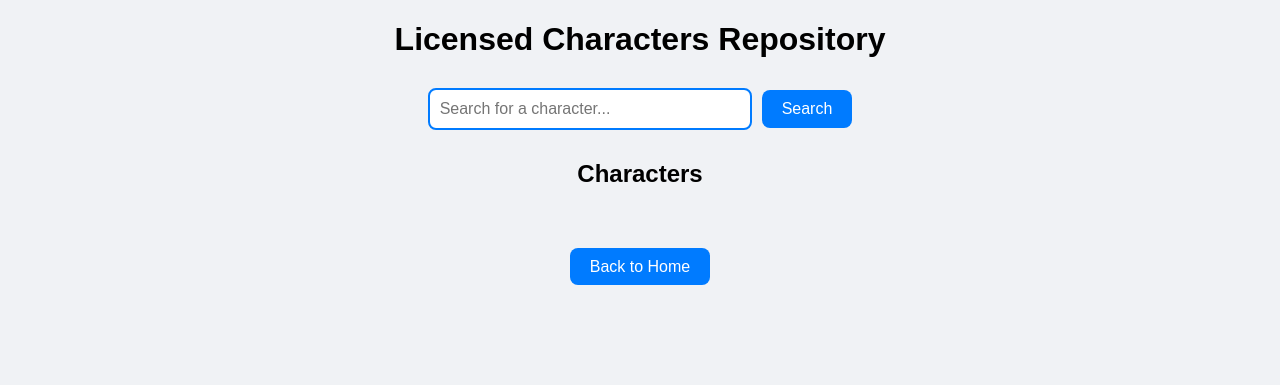
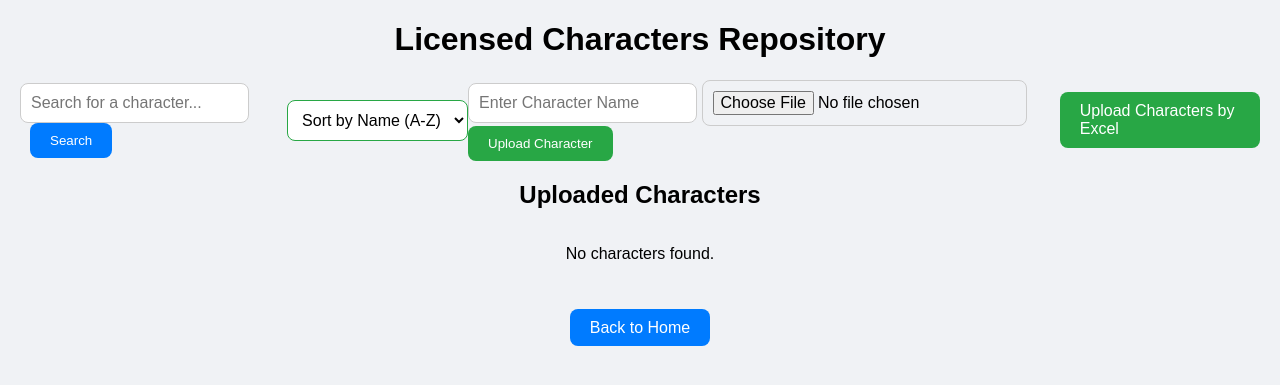
Before and after one commit to ronknight/iconic-vault-logo-and-character-repository, a Flask app: page /characters in a window 1280 px wide. Shown: the top 385 px of the page. Run offline with Flask 3, Linux system fonts and the light colour scheme.

Commit message:
update disney and marvel py codes

```diff
--- a/app.py
+++ b/app.py
@@ -155,23 +155,20 @@ def upload_excel():
 # Licensed Characters Route
 @app.route('/characters', methods=['GET', 'POST'])
 def characters_page():
-    query = request.args.get('character_search', '').strip()  # Search query for characters
-    character = None
+    query = request.args.get('character_search', '')  # Search query for characters
     if query:
-        # First try fetching Disney character, then fall back to Marvel character
-        character = fetch_disney_character(query) or fetch_marvel_character(query)
+        # Fetch from Disney and Marvel APIs based on query
+        disney_characters = fetch_disney_character(query)
+        marvel_characters = fetch_marvel_character(query)
+        combined_characters = {**disney_characters, **marvel_characters}
+    else:
+        combined_characters = characters_data  # Default loaded from local storage
 
-    if character:
-        # Add to character repository if not already there
-        if character['name'] not in characters_data:
-            characters_data[character['name']] = character['image']
-            with open(CHARACTERS_FILE, 'w') as f:
-                json.dump(characters_data, f)
-        flash(f"Found and saved character: {character['name']}")
-    else:
-        flash(f"No character found for: {query}")
+    # Sorting functionality
+    sort_order = request.args.get('sort', 'asc')
+    sorted_characters = dict(sorted(combined_characters.items(), key=lambda item: item[0].lower(), reverse=(sort_order == 'desc')))
 
-    return render_template('characters.html', characters=characters_data)
+    return render_template('characters.html', characters=sorted_characters, query=query, sort_order=sort_order)
 
 # Excel file upload for characters
 @app.route('/upload_characters_excel', methods=['GET', 'POST'])
--- a/templates/characters.html
+++ b/templates/characters.html
@@ -13,27 +13,22 @@
         }
         h1, h2 {
             text-align: center;
-            margin-bottom: 30px;
         }
         .header-container {
             display: flex;
-            flex-direction: column;
+            justify-content: space-between;
             align-items: center;
-            margin-bottom: 30px;
+            margin-bottom: 20px;
         }
-        .search-container form {
+        .search-container {
             display: flex;
-            justify-content: center;
             align-items: center;
         }
         .search-container input[type="text"] {
             padding: 10px;
-            width: 300px;
             font-size: 16px;
-            border: 2px solid #007BFF;
             border-radius: 8px;
-            outline: none;
-            margin-right: 10px;
+            border: 1px solid #ccc;
         }
         .search-container input[type="submit"] {
             padding: 10px 20px;
@@ -41,66 +36,79 @@
             color: white;
             border: none;
             border-radius: 8px;
+            margin-left: 10px;
             cursor: pointer;
+        }
+        .sort-container {
+            display: flex;
+            align-items: center;
+        }
+        .sort-container select {
+            padding: 10px;
             font-size: 16px;
+            border-radius: 8px;
+            border: 1px solid #28A745;
+            background-color: white;
         }
-        .masonry-container {
-            display: grid;
-            grid-template-columns: repeat(auto-fill, minmax(200px, 1fr));
-            grid-gap: 20px;
+        .upload-section {
+            display: flex;
+            align-items: center;
+        }
+        .upload-section form {
+            margin-right: 20px;
+        }
+        .upload-section input[type="text"],
+        .upload-section input[type="file"] {
+            padding: 10px;
+            font-size: 16px;
+            border-radius: 8px;
+            border: 1px solid #ccc;
+        }
+        .upload-section input[type="submit"] {
+            padding: 10px 20px;
+            background-color: #28A745;
+            color: white;
+            border: none;
+            border-radius: 8px;
+            cursor: pointer;
+        }
+        .upload-section a {
+            padding: 10px 20px;
+            background-color: #28A745;
+            color: white;
+            border-radius: 8px;
+            text-decoration: none;
+        }
+        .characters-container {
+            display: flex;
+            flex-wrap: wrap;
+            justify-content: center;
+            margin-top: 20px;
         }
         .character-item {
-            display: flex;
-            flex-direction: column;
-            justify-content: space-between;
-            align-items: center;
-            border: 1px solid #ddd;
+            margin: 20px;
+            text-align: center;
+        }
+        .character-item img {
+            max-width: 200px;
+            max-height: 200px;
             border-radius: 8px;
             padding: 10px;
-            background-color: #ffffff;
-            text-align: center;
-            height: 300px;
-        }
-        .character-item img {
-            max-width: 100%;
-            max-height: 150px;
-            object-fit: contain;
-            display: block;
-            flex-grow: 1;
-        }
-        .character-item p {
-            margin-top: 10px;
-            margin-bottom: 0;
-            font-size: 14px;
-            flex-shrink: 0;
+            background-color: #f9f9f9;
         }
         .button-group {
-            display: flex;
-            justify-content: space-around;
             margin-top: 10px;
         }
-        .button-group button, .button-group a {
-            width: 32px;
-            height: 32px;
-            padding: 0;
-            border: none;
+        .button-group a {
+            padding: 10px 20px;
+            margin: 5px;
+            background-color: #007BFF;
             color: white;
-            border-radius: 5px;
+            border-radius: 8px;
+            text-decoration: none;
             cursor: pointer;
-            text-decoration: none;
-            display: flex;
-            align-items: center;
-            justify-content: center;
         }
-        .button-group .view-btn {
-            background-color: #007BFF;
-        }
-        .button-group .download-btn {
-            background-color: #28A745;
-        }
-        .button-group .delete-btn {
-            background-color: #DC3545;
-        }
+        /* Back to Home Button */
         .back-home {
             text-align: center;
             margin-top: 40px;
@@ -112,41 +120,65 @@
             text-decoration: none;
             border-radius: 8px;
         }
+        .back-home a:hover {
+            background-color: #0056b3;
+        }
     </style>
 </head>
 <body>
+
 <h1>Licensed Characters Repository</h1>
 
 <div class="header-container">
     <div class="search-container">
         <form method="get" action="/characters">
-                <input type="text" name="character_search" placeholder="Search for a character...">
+            <input type="text" name="character_search" value="{{ query }}" placeholder="Search for a character...">
             <input type="submit" value="Search">
         </form>
     </div>
+    <div class="sort-container">
+        <form method="get" action="/characters">
+            <select name="sort" onchange="this.form.submit()">
+                <option value="asc" {% if sort_order == 'asc' %} selected {% endif %}>Sort by Name (A-Z)</option>
+                <option value="desc" {% if sort_order == 'desc' %} selected {% endif %}>Sort by Name (Z-A)</option>
+            </select>
+        </form>
+    </div>
+    <div class="upload-section">
+        <form action="/upload_character" method="post" enctype="multipart/form-data">
+            <input type="text" name="character_name" placeholder="Enter Character Name" required>
+            <input type="file" name="file" required>
+            <input type="submit" value="Upload Character">
+        </form>
+        <a href="{{ url_for('upload_characters_excel') }}">
+            Upload Characters by Excel
+        </a>
+    </div>
 </div>
 
-    <h2>Characters</h2>
+<h2>Uploaded Characters</h2>
 
-    <div class="masonry-container">
+<div class="characters-container">
+    {% if characters %}
     {% for character, image in characters.items() %}
     <div class="character-item">
         <img src="{{ image }}" alt="{{ character }}">
         <p>{{ character }}</p>
         <div class="button-group">
-                <a href="{{ image }}" target="_blank" class="view-btn">
-                    <i class="fas fa-eye"></i>
-                </a>
-                <a href="{{ image }}" download class="download-btn">
-                    <i class="fas fa-download"></i>
-                </a>
+            <a href="{{ image }}" target="_blank">View</a>
+            <a href="{{ image }}" download>Download</a>
         </div>
     </div>
     {% endfor %}
+    {% else %}
+    <p>No characters found.</p>
+    {% endif %}
 </div>
 
+<!-- Back to Home Button -->
 <div class="back-home">
     <a href="/">Back to Home</a>
 </div>
+
 </body>
 </html>
```
Also changed, not shown: disney.py (+11 -10 lines), marvel.py (+39 -15 lines). Lines whose indentation alone changed are shown as unchanged.
